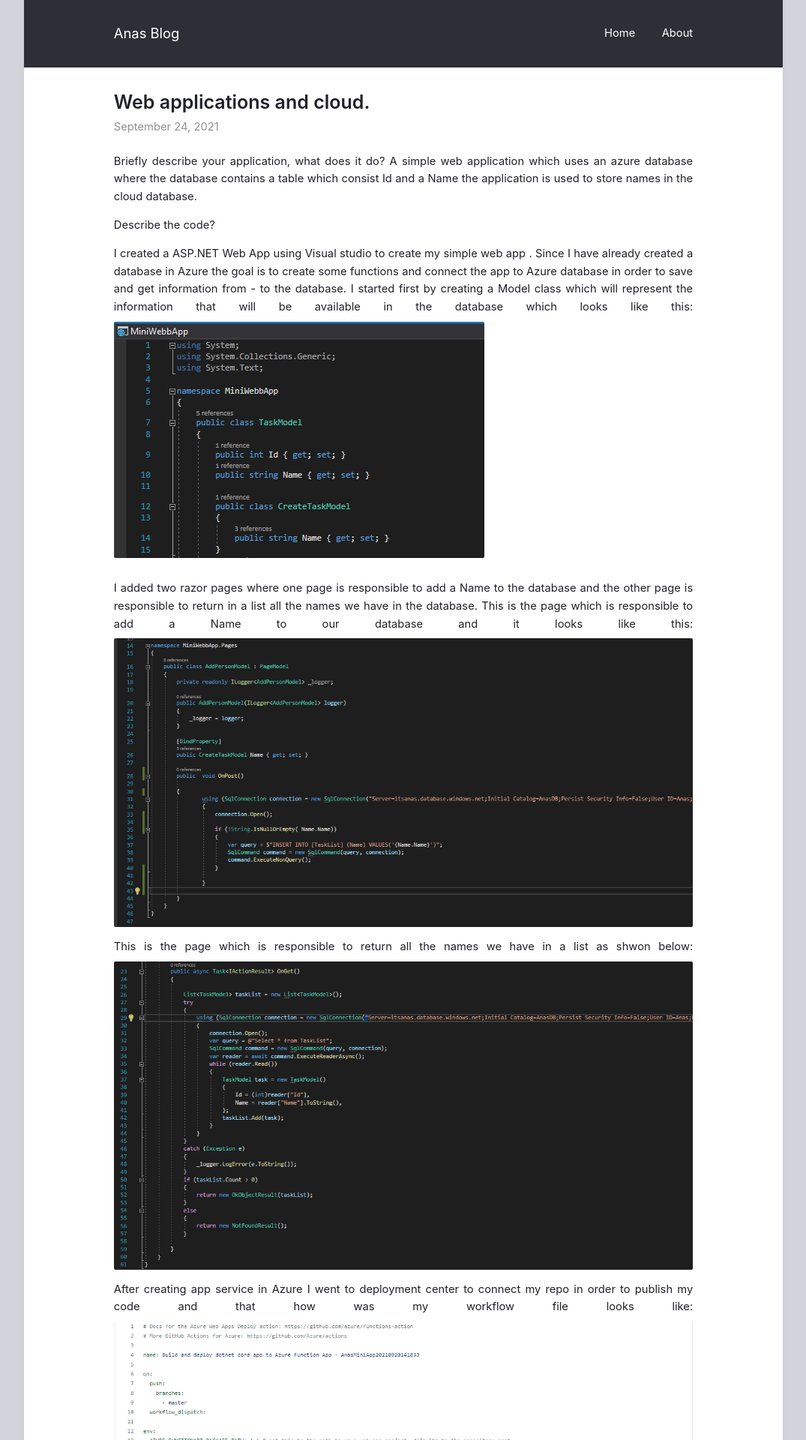
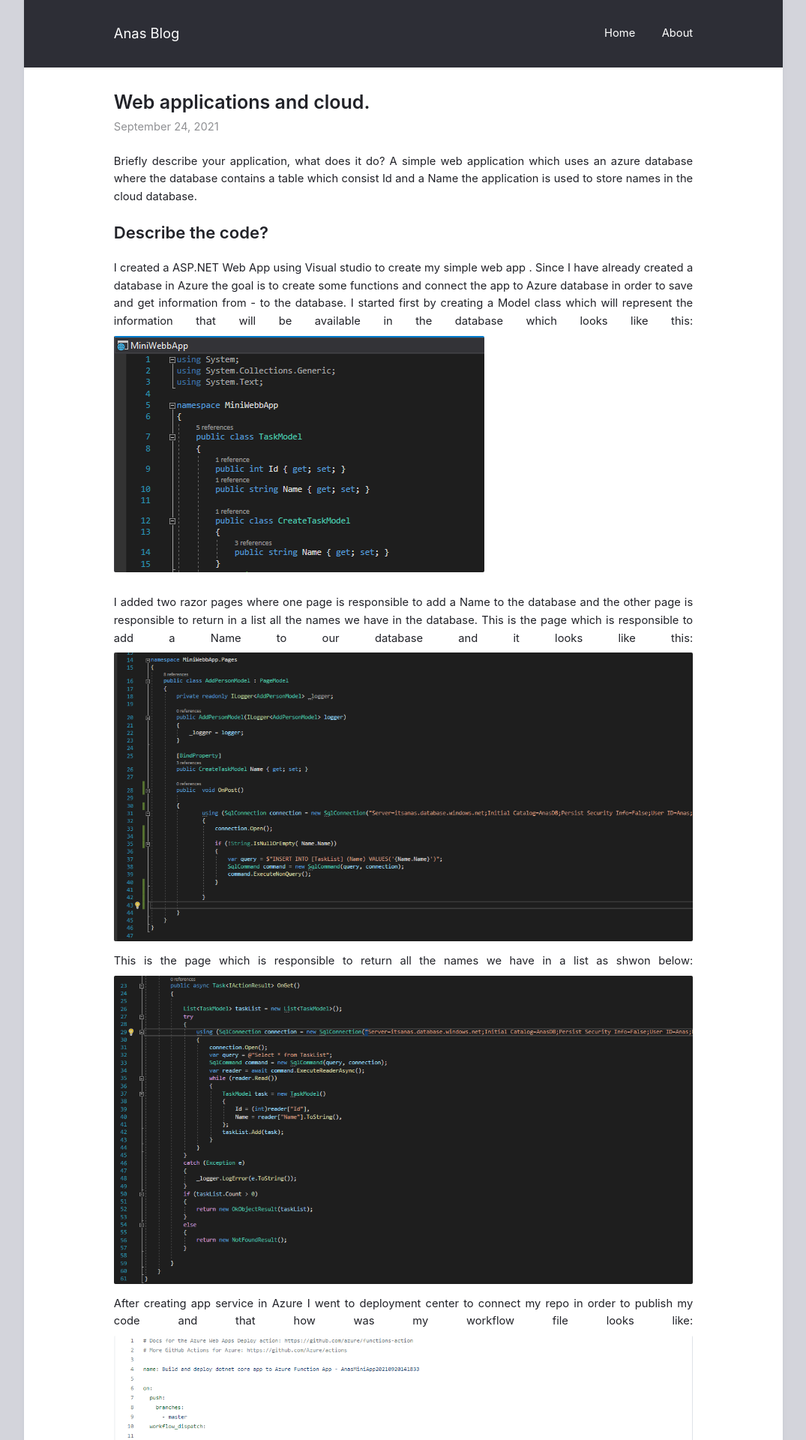
Before and after one commit to ItsAnass/ItsAnass.github.io, a Jekyll site: the page built from _posts/2021-09-24-Web-applications(Cloud).md, in a window 1280 px wide. Shown: the top 1920 px of the page at 75% size, without its empty margins (102-1177 px from the left). Built offline with Jekyll 4.4.1, drawn with Linux system fonts in a browser that asks for light colours.

```diff
--- a/_posts/2021-09-24-Web-applications(Cloud).md
+++ b/_posts/2021-09-24-Web-applications(Cloud).md
@@ -12,7 +12,7 @@ A simple web application which uses an azure database where the database contain
 
 
 
-Describe the code?
+## Describe the code?
 
 I created a ASP.NET Web App using Visual studio to create my simple web app .
 Since I have already created a database in Azure the goal is to create some functions  and  connect the app to Azure database in order to save and get information from - to the database.
```
